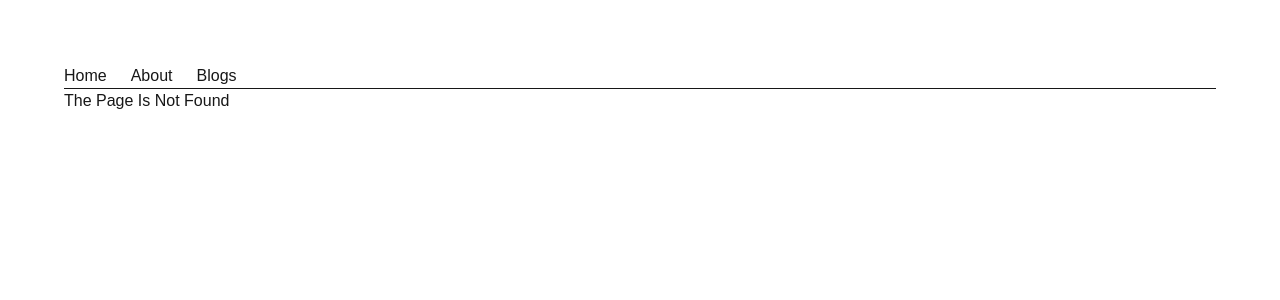
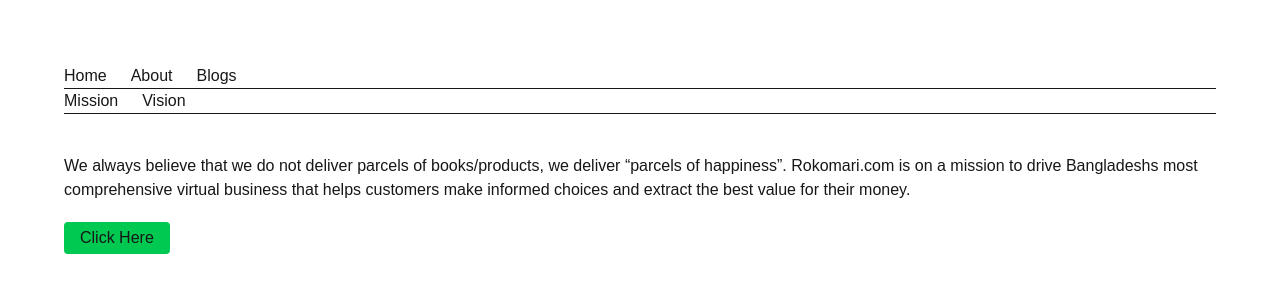
Before and after one commit to fesabelilla/next-js, a Next.js app in the folder nextjs-app/: page /about/mission in a window 1280 px wide. Before the commit this address had no page. Shown: the top 300 px of the page. Built offline with nearby package versions, Linux system fonts and the light colour scheme.

Commit message:
Server vs Client Components

```diff
--- a/nextjs-app/app/about/layout.js
+++ b/nextjs-app/app/about/layout.js
@@ -1,8 +1,20 @@
+import Link from "next/link";
+
 export default function AboutLayout({ children }) {
   return (
-    <div>
-      <nav>Mission | Vision </nav>
-      {children}
-    </div>
+    <html lang="en" className="p-6">
+      <body className="p-10">
+        <ul className="flex gap-6">
+          <li>
+            <Link href="/about/mission">Mission</Link>
+          </li>
+          <li>
+            <Link href="/about/vision">Vision</Link>
+          </li>
+        </ul>
+        <hr />
+        {children}
+      </body>
+    </html>
   );
 }
--- /dev/null
+++ b/nextjs-app/app/about/mission/page.js
@@ -0,0 +1,15 @@
+import Button from "@/app/components/Button";
+
+export default function Mission() {
+  return (
+    <main className="mt-10">
+      <div>
+        We always believe that we do not deliver parcels of books/products, we
+        deliver “parcels of happiness”. Rokomari.com is on a mission to drive
+        Bangladeshs most comprehensive virtual business that helps customers
+        make informed choices and extract the best value for their money.
+      </div>
+      <Button />
+    </main>
+  );
+}
--- a/nextjs-app/app/about/page.js
+++ b/nextjs-app/app/about/page.js
@@ -1,5 +1,5 @@
 export default function About() {
-  throw new Error("There was an error!!!");
+  // throw new Error("There was an error!!!");
 
   return (
     <main className="mt-10">
--- /dev/null
+++ b/nextjs-app/app/components/Button.js
@@ -0,0 +1,14 @@
+"use client";
+
+export default function Button() {
+  return (
+    <div className="mt-5">
+      <button
+        className="bg-green-500 rounded-sm p-4 px-4 py-1"
+        onClick={() => console.log("I have clicked here")}
+      >
+        Click Here
+      </button>
+    </div>
+  );
+}
```
